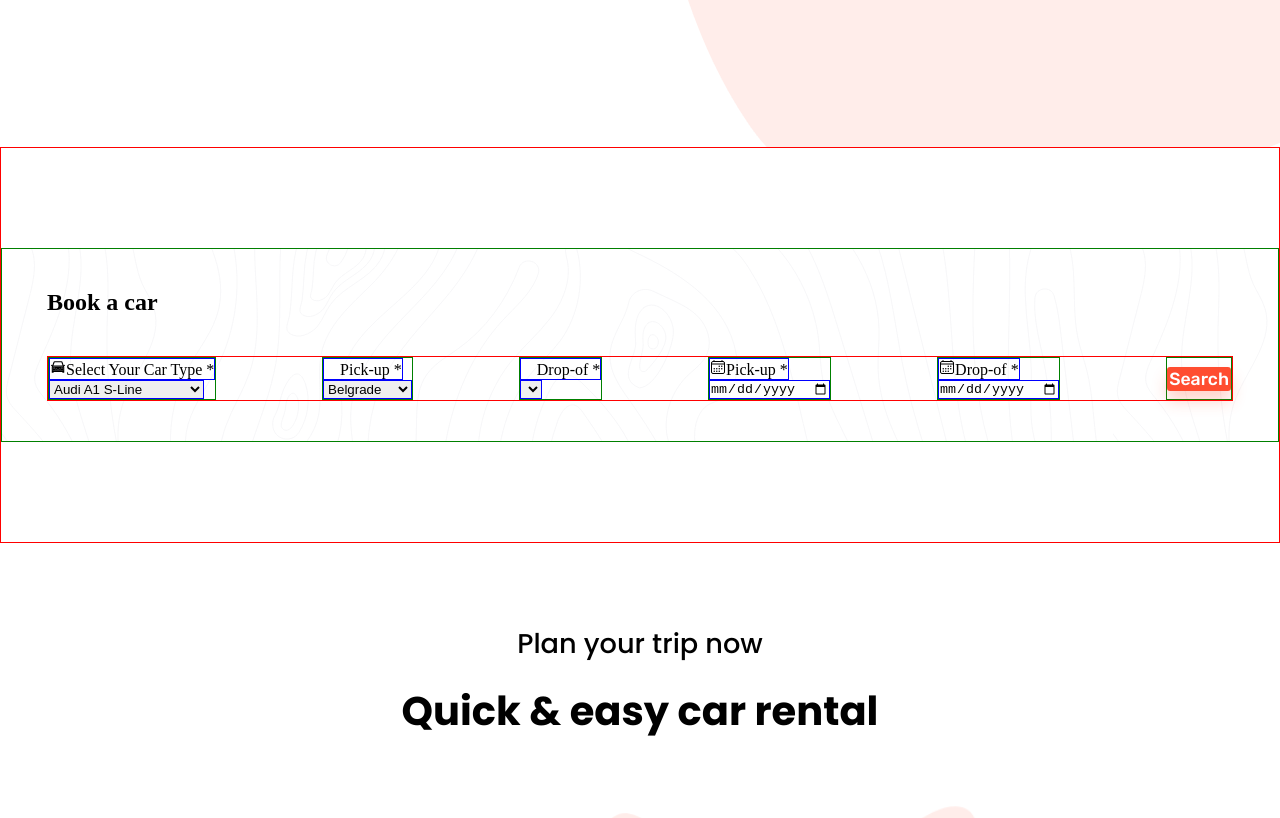
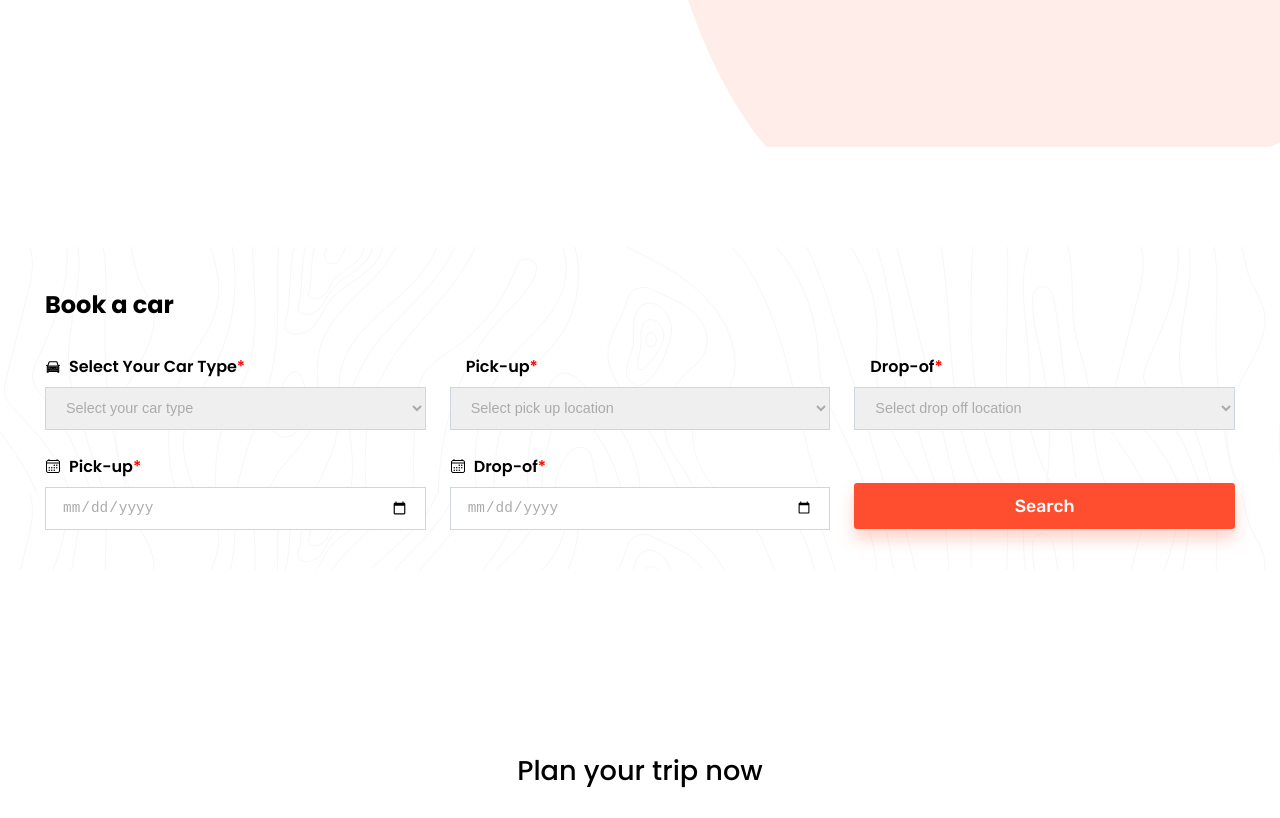
Before and after one commit to msaouab/car-rental, a React (Vite) app: page / in a window 1280 px wide. Shown: the part 653-1471 px from the top of the page. Built offline with nearby package versions, Linux system fonts and the light colour scheme; some icons are missing.

Commit message:
feat: book car section done

```diff
--- a/package.json
+++ b/package.json
@@ -10,6 +10,7 @@
     "preview": "vite preview"
   },
   "dependencies": {
+    "@tabler/icons-react": "^2.44.0",
     "hamburger-react": "^2.5.0",
     "primereact": "^10.2.1",
     "react": "^18.2.0",
--- a/src/Components/Cards.tsx
+++ b/src/Components/Cards.tsx
@@ -1,6 +1,8 @@
 import { CardsStyle } from "../Styled/CardsStyle";
 import { profile } from "../_domain/Data";
+// import QuotesIcon from "../assets/svg/QuotesIcon.svg";
 
+import { IconQuote } from "@tabler/icons-react";
 export const Cards = () => {
 	return (
 		<CardsStyle>
@@ -15,21 +17,7 @@ export const Cards = () => {
 								<span>{item.city}</span>
 							</p>
 						</div>
-						<svg
-							xmlns="http://www.w3.org/2000/svg"
-							width="60"
-							height="60"
-							viewBox="0 0 24 24"
-							fill="none"
-							stroke="currentColor"
-							strokeWidth="2"
-							strokeLinecap="round"
-							strokeLinejoin="round"
-							className="tabler-icon tabler-icon-quote"
-						>
-							<path d="M10 11h-4a1 1 0 0 1 -1 -1v-3a1 1 0 0 1 1 -1h3a1 1 0 0 1 1 1v6c0 2.667 -1.333 4.333 -4 5"></path>
-							<path d="M19 11h-4a1 1 0 0 1 -1 -1v-3a1 1 0 0 1 1 -1h3a1 1 0 0 1 1 1v6c0 2.667 -1.333 4.333 -4 5"></path>
-						</svg>
+						<IconQuote width={60} height={60} />
 					</div>
 				</div>
 			))}
--- a/src/Components/ChooseCar.tsx
+++ b/src/Components/ChooseCar.tsx
@@ -4,21 +4,78 @@ import { Button } from "./Button";
 import { FaLocationDot } from "react-icons/fa6";
 import { IoCalendarOutline } from "react-icons/io5";
 import { Cars, PickUp } from "../_domain/Data";
+import { useState } from "react";
+import { ChangeEvent } from "react";
 
 export const ChooseCar = () => {
+	const currentDate = new Date().toISOString().split("T")[0];
+	const [startDate, setStartDate] = useState(currentDate);
+	const [carType, setCarType] = useState("default");
+	const [pickUp, setPickUp] = useState("default");
+	const [dropOf, setDropOf] = useState("default");
+	const [openDialog, setOpenDialog] = useState(false);
+
+	const handleStartDateChange = (e: ChangeEvent<HTMLInputElement>) => {
+		setStartDate(e.target.value);
+
+		const endDate = new Date(e.target.value);
+		endDate.setDate(endDate.getDate() + 2);
+
+		const endDateInput = document.getElementById("end-date");
+		if (endDateInput) {
+			endDateInput.setAttribute(
+				"min",
+				endDate.toISOString().split("T")[0],
+			);
+		}
+	};
+
+	const handleCarTypeChange = (e: ChangeEvent<HTMLSelectElement>) => {
+		setCarType(e.target.value);
+	};
+
+	const handlePickUpLocationChange = (e: ChangeEvent<HTMLSelectElement>) => {
+		setPickUp(e.target.value);
+	};
+
+	const handleDropOffLocationChange = (e: ChangeEvent<HTMLSelectElement>) => {
+		setDropOf(e.target.value);
+	};
+
+	const handleSearch = () => {
+		if (
+			carType === "default" ||
+			pickUp === "default" ||
+			dropOf === "default" ||
+			startDate === ""
+		) {
+			setOpenDialog(true);
+		} else setOpenDialog(false);
+
+		console.log("openDialog:", openDialog);
+	};
+
 	return (
 		<ChooseCarStyle>
 			<div className="container">
 				<h1 className="bookCarTitle">Book a car</h1>
-				<article className="debug">
+				{openDialog && (
+					<div className="dialog">
+						<p>Please fill all the fields</p>
+					</div>
+				)}
+				<article className="">
 					<div className="selectWrapper select-car">
 						<label htmlFor="">
 							<AiTwotoneCar />
 							Select Your Car Type <span>*</span>
 						</label>
-						<select name="" id="">
-							{Cars.map((car) => (
-								<option key={car.name} value={car.name}>
+						<select name="" id="" onChange={handleCarTypeChange}>
+							<option value="default">
+								Select your car type
+							</option>
+							{Cars.map((car, index) => (
+								<option key={index} value={car.name}>
 									{car.name}
 								</option>
 							))}
@@ -29,7 +86,14 @@ export const ChooseCar = () => {
 							<FaLocationDot />
 							Pick-up <span>*</span>
 						</label>
-						<select name="" id="">
+						<select
+							name=""
+							id=""
+							onChange={handlePickUpLocationChange}
+						>
+							<option value="default">
+								Select pick up location
+							</option>
 							{PickUp.map((car) => (
 								<option key={car.name} value={car.name}>
 									{car.name}
@@ -42,24 +106,48 @@ export const ChooseCar = () => {
 							<FaLocationDot />
 							Drop-of <span>*</span>
 						</label>
-						<select name="" id=""></select>
+						<select
+							name=""
+							id=""
+							onChange={handleDropOffLocationChange}
+						>
+							<option value="default">
+								Select drop off location
+							</option>
+							{PickUp.map((car) => (
+								<option key={car.name} value={car.name}>
+									{car.name}
+								</option>
+							))}
+						</select>
 					</div>
 					<div className="selectWrapper pick-up-date">
 						<label htmlFor="">
 							<IoCalendarOutline />
 							Pick-up <span>*</span>
 						</label>
-						<input type="date" id="start-date" name="start-date" />
+						<input
+							type="date"
+							id="start-date"
+							name="start-date"
+							min={currentDate}
+							onChange={handleStartDateChange}
+						/>
 					</div>
 					<div className="selectWrapper drop-of-date">
 						<label htmlFor="">
 							<IoCalendarOutline />
 							Drop-of <span>*</span>
 						</label>
-						<input type="date" id="end-date" name="end-date" />
+						<input
+							type="date"
+							id="end-date"
+							name="end-date"
+							min={currentDate}
+						/>
 					</div>
 					<div className="selectWrapper search">
-						<Button>Search</Button>
+						<Button onClick={handleSearch}>Search</Button>
 					</div>
 				</article>
 			</div>
--- a/src/Styled/CardsStyle.tsx
+++ b/src/Styled/CardsStyle.tsx
@@ -2,6 +2,7 @@ import styled from "styled-components";
 
 export const CardsStyle = styled.div`
 	display: flex;
+	flex-wrap: wrap;
 	justify-content: center;
 	gap: 3rem;
 
@@ -51,4 +52,31 @@ export const CardsStyle = styled.div`
 			}
 		}
 	}
+	@media (max-width: 600px) {
+		& > .card {
+			width: 90%;
+			padding: 30px;
+		}
+	}
+	@media (max-width: 420px) {
+		& > .card {
+			& > .Profile {
+				& > .imgContainer {
+					width: 100%;
+					& > img {
+						max-width: 50px;
+					}
+					& > p {
+						text-align: start;
+						align-items: start;
+						width: 100%;
+						font-size: 1rem;
+					}
+				}
+				& > svg {
+					display: none;
+				}
+			}
+		}
+	}
 `;
--- a/src/Styled/ChooseCarStyle.tsx
+++ b/src/Styled/ChooseCarStyle.tsx
@@ -2,27 +2,83 @@ import styled from "styled-components";
 import BookBg from "/images/book-car/book-bg.png";
 
 export const ChooseCarStyle = styled.section`
-	border: 1px solid red;
 	& .container {
-		border: 1px solid green;
 		background-image: url(${BookBg});
 		display: flex;
 		flex-direction: column;
 		text-align: start;
-		gap: 2.5rem;
+		gap: 2rem;
 		padding: 40px 45px;
 
-		& > .bookCarTitle {}
+		& > .bookCarTitle {
+			font-size: 1.5rem;
+			font-weight: 900;
+			color: var(--primary-color);
+			font-family: var(--title-font);
+		}
 
 		& > article {
-			display: flex;
-			flex-wrap: wrap;
-			justify-content: space-between;
+			display: grid;
+			grid-template-columns: repeat(3, 1fr);
+			grid-template-rows: repeat(2, 1fr);
+			gap: 1.5rem;
 			& > .selectWrapper {
+				width: 100%;
 				display: flex;
 				flex-direction: column;
 				justify-content: center;
 				align-items: flex-start;
+				gap: 0.5rem;
+				& > label {
+					font-size: 1rem;
+					font-weight: 600;
+					color: var(--primary-color);
+					font-family: var(--title-font);
+					display: flex;
+					align-items: center;
+					& > svg {
+						margin-right: 0.5rem;
+					}
+					& > span {
+						color: red;
+					}
+				}
+				& > select,
+				input {
+					padding: 0.7rem 1rem;
+					color: #ababab;
+					width: 100%;
+					border: 1px solid #ccd7e6;
+					outline: none;
+					font-size: 0.9rem;
+				}
+				& > select {
+					& > option {
+					}
+				}
+				& > input {
+				}
+				& > button {
+					width: 100%;
+					padding: 0.7rem 1rem;
+					margin-top: 1.8rem;
+				}
+			}
+		}
+	}
+	@media (max-width: 1024px) {
+		& .container {
+			& > article {
+				grid-template-columns: repeat(2, 1fr);
+				grid-template-rows: repeat(3, 1fr);
+			}
+		}
+	}
+	@media (max-width: 600px) {
+		& .container {
+			& > article {
+				grid-template-columns: repeat(1, 1fr);
+				grid-template-rows: repeat(6, 1fr);
 			}
 		}
 	}
--- a/src/Styled/HomeHeaderStyled.tsx
+++ b/src/Styled/HomeHeaderStyled.tsx
@@ -91,7 +91,7 @@ export const HomeHeaderStyled = styled.section`
 				}
 			}
 			& .rightSection {
-				width: auto;
+				display: none;
 			}
 		}
 	}
@@ -131,9 +131,6 @@ export const HomeHeaderStyled = styled.section`
 					}
 				}
 			}
-			& .rightSection {
-				display: none;
-			}
 		}
 	}
 `;
```
Also changed, not shown: src/assets/svg/QuotesIcon.svg (deleted), 1 other file (tests, documents, lock files or other folders).
